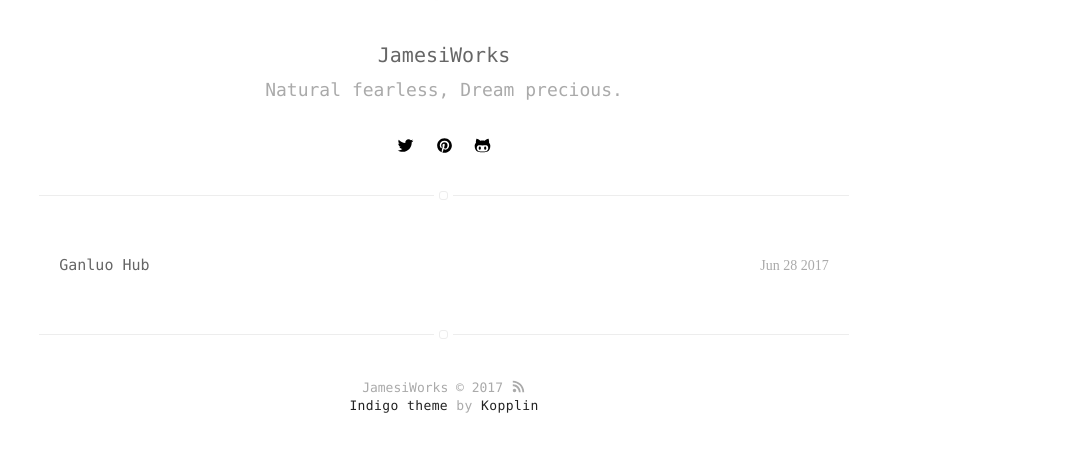
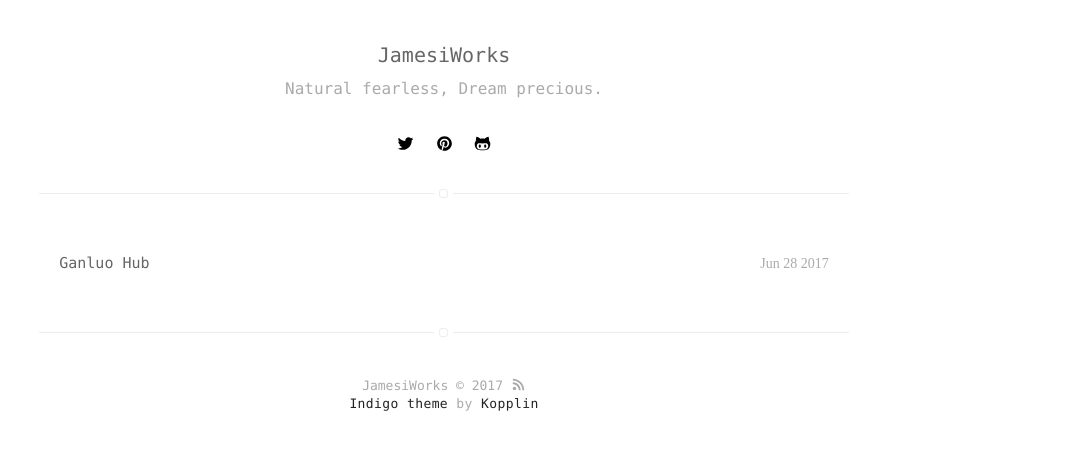
Before and after one commit to Jiangew/jiangew.github.io, a Jekyll site: the page built from blog/index.html, in a window 1280 px wide. Shown: the part 236-688 px from the top of the page, without its empty margins (196-1280 px from the left). Built offline with Jekyll 4.4.1, drawn with Linux system fonts in a browser that asks for light colours.

Commit message:
fixed bio

```diff
--- a/_sass/components/header.sass
+++ b/_sass/components/header.sass
@@ -24,7 +24,7 @@
 
     > .description
         font-family: $fontSans
-        font-size: 1.8rem
+        font-size: 1.6rem
         font-weight: 300
         font-style: normal
         color: $gama
```
